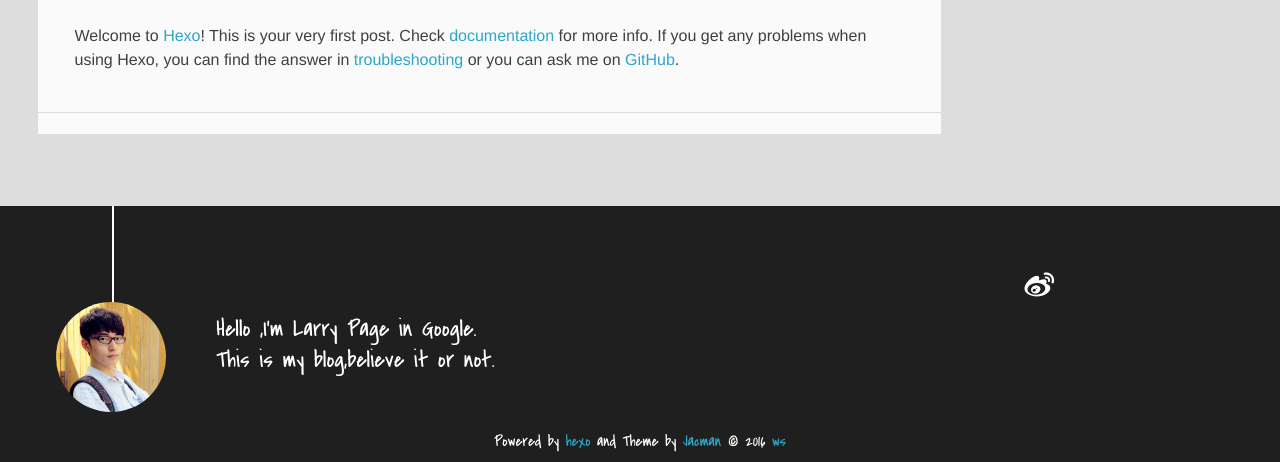
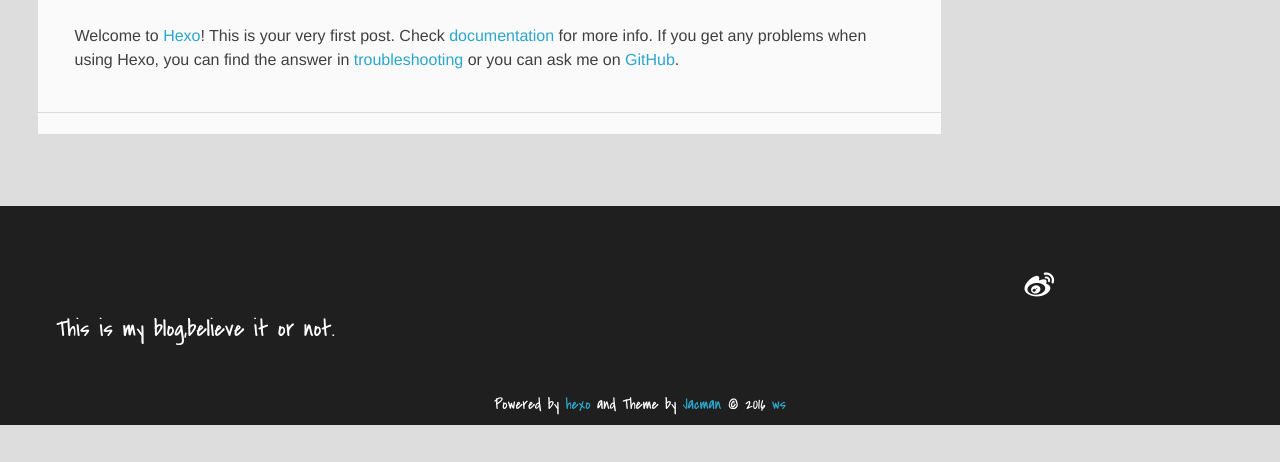
Before and after one commit to wangshuaiws/wangshuaiws.github.io, a plain HTML site: page index.html in a window 1280 px wide. Shown: the part 644-1106 px from the top of the page. After the commit the page ends 1069 px from the top, so only its background shows below. Drawn offline with Linux system fonts and the light colour scheme; a script that the page names is missing.

Commit message:
Site updated: 2016-11-23 14:38:40

```diff
--- a/index.html
+++ b/index.html
@@ -227,15 +227,9 @@
     </div>
     <footer><div id="footer" >
 
-	<div class="line">
-		<span></span>
-		<div class="author"></div>
-	</div>
+	<section class="info">
 
-
-	<section class="info">
-		<p> Hello ,I&#39;m Larry Page in Google. <br/>
-			This is my blog,believe it or not.</p>
+		<p>	This is my blog,believe it or not.</p>
 	</section>
 
 	<div class="social-font" class="clearfix">
```
